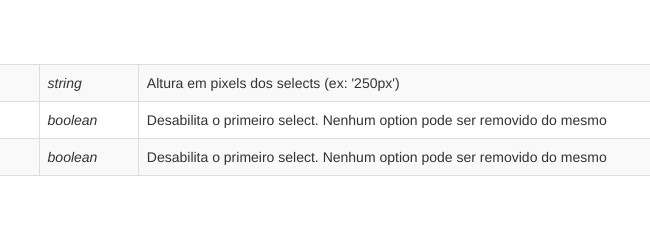
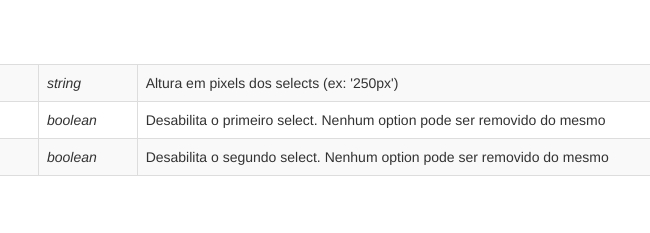
Before and after one commit to fernandowobeto/bootstrap-selectmoveoptions, a plain HTML site: page index.html in a window 1280 px wide. Shown: the part 920-1153 px from the top of the page, 263-913 px from the left. Drawn offline with Linux system fonts and the light colour scheme.

Commit message:
correção descricao do evento disableLast

```diff
--- a/index.html
+++ b/index.html
@@ -171,7 +171,7 @@
 					<tr>
 						<td>disableLast</td>
 						<td><i>boolean</i></td>
-						<td>Desabilita o primeiro select. Nenhum option pode ser removido do mesmo</td>
+						<td>Desabilita o segundo select. Nenhum option pode ser removido do mesmo</td>
 					</tr>
 				</table>
 			</div>
```
